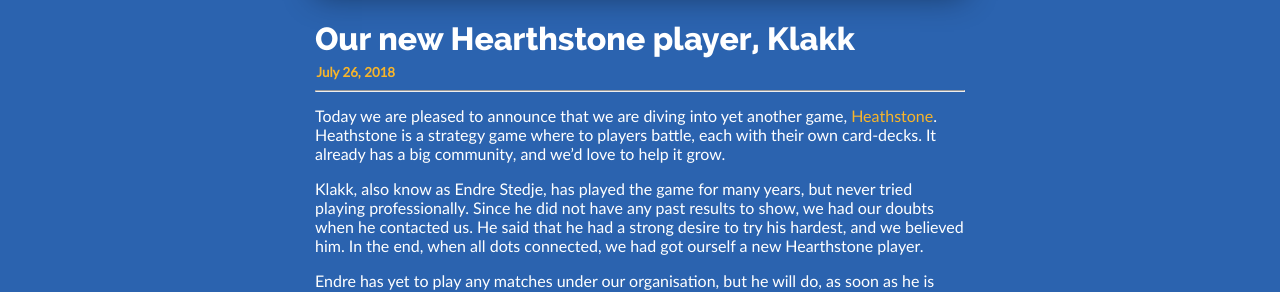
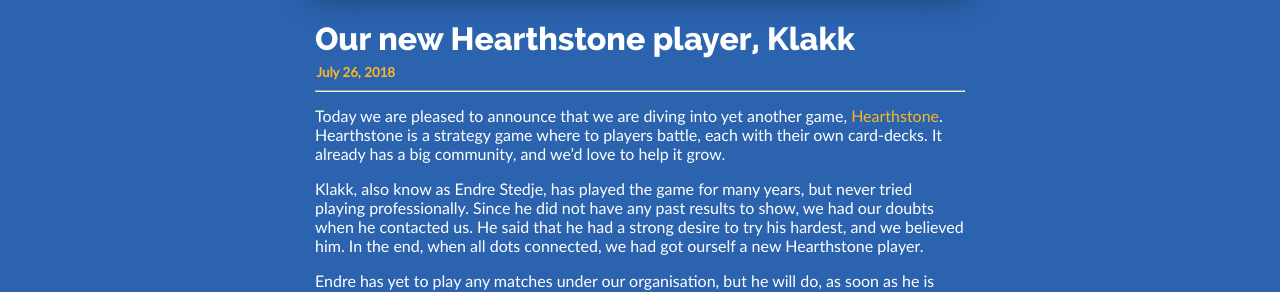
Before and after one commit to EndreKlakk/Quixz_eSports, a Jekyll site: the page built from _posts/2018-07-26-our-new-heathstone-player-klakk.md, in a window 1280 px wide. Shown: the part 441-733 px from the top of the page. Built offline with Jekyll 4.4.1, drawn with Linux system fonts in a browser that asks for light colours.

Commit message:
Update Article “2018-07-26-our-new-heathstone-player-klakk”

```diff
--- a/_posts/2018-07-26-our-new-heathstone-player-klakk.md
+++ b/_posts/2018-07-26-our-new-heathstone-player-klakk.md
@@ -7,7 +7,7 @@
   A new player joins the Quixz eSports family, and will be playing the game,
   Hearthstone
 ---
-Today we are pleased to announce that we are diving into yet another game, [Heathstone](https://playhearthstone.com/en-us/). Heathstone is a strategy game where to players battle, each with their own card-decks. It already has a big community, and we'd love to help it grow.
+Today we are pleased to announce that we are diving into yet another game, [Hearthstone](https://playhearthstone.com/en-us/). Hearthstone is a strategy game where to players battle, each with their own card-decks. It already has a big community, and we'd love to help it grow.
 
 Klakk, also know as Endre Stedje, has played the game for many years, but never tried playing professionally. Since he did not have any past results to show, we had our doubts when he contacted us. He said that he had a strong desire to try his hardest, and we believed him. In the end, when all dots connected, we had got ourself a new Hearthstone player.
 
```
